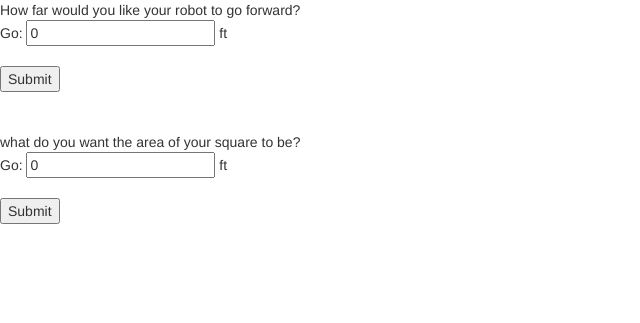
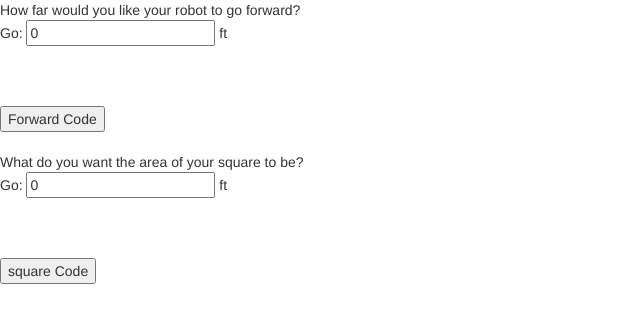
Before and after one commit to Wolniewicz/Flask_And_Robot, a Flask app: page / in a window 1280 px wide. Shown: the top 323 px of the page, without its empty margins (0-640 px from the left). Run offline with Flask 2, Linux system fonts and the light colour scheme; some libraries are stand-ins or nearby versions.

Commit message:
buttons working for first two

```diff
--- a/templates/home.html
+++ b/templates/home.html
@@ -11,23 +11,46 @@
 	</style>
 	<body>
 
+
+
 	How far would you like your robot to go forward?
 
 	<form action="demo_form.asp">
-Go: <input type="text" name="distance" value="0"> ft<br><br>
-<input type="submit" value="Submit">
+	Go: <input id="gobox" type="text" name="distance" value="0"> ft<br><br>
+	</form>
+	<br><br>
+	<button id="forward">Forward Code</button>
+	<script>
+
+	$('#forward').click(function(){
+		var baseurl = '/robot/go/';
+		var url = baseurl + $('input#gobox').val();
+		window.location.href=url;
+		})
+
+	</script>
+
+	</br>
+	</br>
+
+
+
+	What do you want the area of your square to be?
+	<form action="demo_form.asp">
+	Go: <input id="squarebox" type="text" name="square" value="0"> ft<br><br>
 	</form>
 	<br><br>
 
 
+	<button id="square">square Code</button>
+<script>
 
-what do you want the area of your square to be?
-<form action="demo_form.asp">
-Go: <input type="text" name="square" value="0"> ft<br><br>
-<input type="submit" value="Submit">
-</form>
-<br><br>
+	$('#square').click(function(){
+		var baseurl = '/robot/square/';
+		var url = baseurl + $('input#squarebox').val();
+		window.location.href=url;
+		})
 
-
+	</script>
 	</body>
 	</html>
```
Lines whose indentation alone changed are shown as unchanged.
